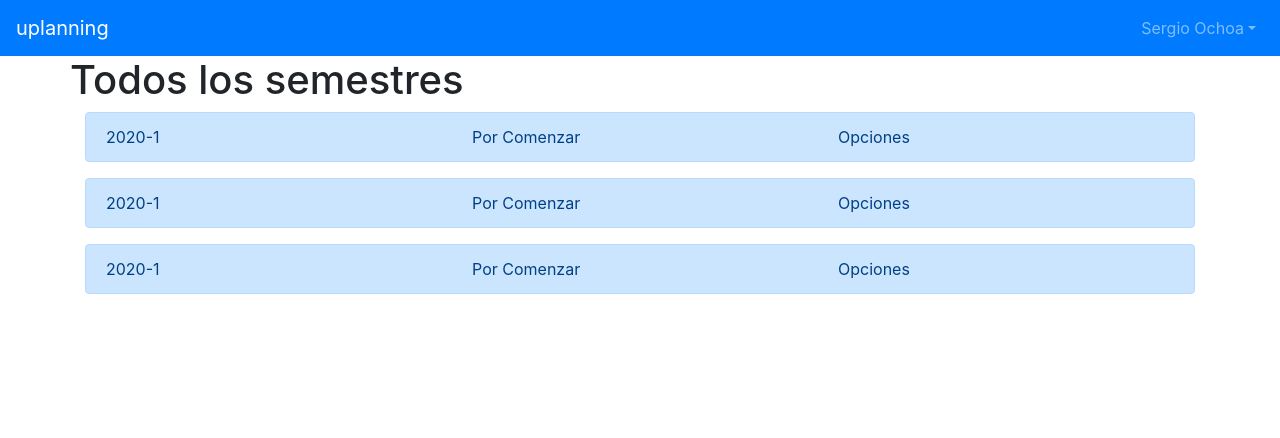
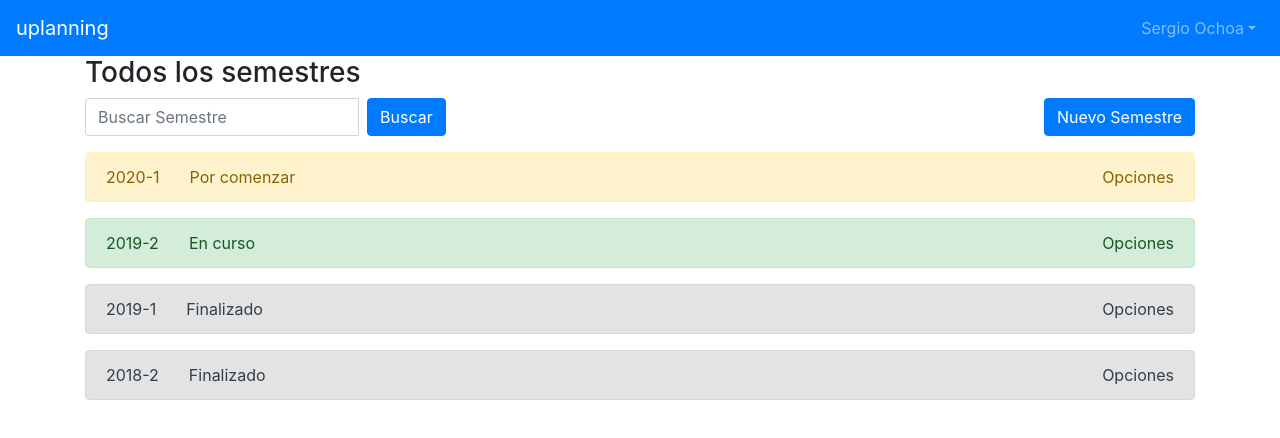
Before and after one commit to danielarayap/uplanning, a React (Create React App) app in the folder uplanning-app/: page /manage in a window 1280 px wide. Shown: the top 438 px of the page. Built offline with nearby package versions, Linux system fonts and the light colour scheme.

Commit message:
added styles to manager and adminsemester

```diff
--- a/uplanning-app/src/components/AdminCourse.js
+++ b/uplanning-app/src/components/AdminCourse.js
@@ -1,4 +1,6 @@
 import React from "react";
+import { Alert, Button, Container, Form, Row, Col } from "react-bootstrap";
+
 
 class DifferentDayEvaluation extends React.Component {
   render() {
@@ -34,13 +36,15 @@ class Evaluation extends React.Component {
 
     const route = window.location.pathname + "/" + name.replace(" ", "+");
     return (
-      <a class="clickable-div" href={route}>
-        <div class="admin-course">
+		<Row>
+			<Col>
+				<Alert variant="primary">
 					{name}
           			<SameDateEvaluation start={start} end={end} />
 					<DifferentDayEvaluation start={start} end={end} />
-        </div>
-      </a>
+				</Alert>
+			</Col>
+	  	</Row>
     )
   }
 }
@@ -61,8 +65,7 @@ export default class AdminCourse extends React.Component {
                           "CC3003":"Bases de Datos",
                           "CC7001":"Electivo"}
     return (
-      <div>
-        <a href="/manage">Semestres</a> -> <a href={route_semester}>{year}-{semester}</a> -> <a href={route_course}>{course}-{section}</a>
+		<Container>
 		<div id="course-info">
           <h4>{courses_dict[course]}</h4>
           <p>Sección {section}
@@ -74,8 +77,6 @@ export default class AdminCourse extends React.Component {
           Miércoles 10:15 - 12:00 <br/>
           Viernes 10:15 - 12:00
           </p>
-        </div>
-
         <div id="course-desc">
           Descripción de carga para auxiliar/ayudante
           <br/>
@@ -85,9 +86,9 @@ export default class AdminCourse extends React.Component {
         <br/>
 
         <h5>Evaluaciones</h5>
-        <form action={route_new_eval}>
-          <input type="submit" value="Nueva Evaluación"/>
-        </form>
+        <Form action={route_new_eval}>
+			<Button type="submit"> Nueva Evaluación</Button>
+		</Form>
 
         <div id="course-evals">
           <h6>Controles</h6>
@@ -101,6 +102,8 @@ export default class AdminCourse extends React.Component {
           </div>
   </div>
 </div>
+		</Container>
+
     );
   }
 }
--- a/uplanning-app/src/components/AdminSemester.js
+++ b/uplanning-app/src/components/AdminSemester.js
@@ -35,7 +35,7 @@ export default class AdminCourses extends React.Component {
         <a href="/manage">Semestres</a> -> <a href={route_semester}>{year}-{semester}</a>
 
 		<Row>
-				<Col><h4>Cursos {year}-{semester}</h4></Col>
+				<Col><h3>Cursos {year}-{semester}</h3></Col>
 		</Row>
 		<Row className="mb-3">
 			<Col>
@@ -51,7 +51,7 @@ export default class AdminCourses extends React.Component {
 				</Form>
 			</Col>
 			<Col md="auto">
-				<Button>Nuevo Semestre</Button>
+				<Button>Nuevo Curso</Button>
 			</Col>
 		</Row>
         <Course name="Algoritmos y Estructuras de Datos" section="1" code="CC3001"/>
--- a/uplanning-app/src/components/Header.js
+++ b/uplanning-app/src/components/Header.js
@@ -56,7 +56,7 @@ class Header extends React.Component {
 //        </div>
 //      </nav>
 		<Navbar bg="primary" variant="dark">
-			<Navbar.Brand href="#" className="mr-auto">uplanning</Navbar.Brand>
+			<Navbar.Brand href="/" className="mr-auto">uplanning</Navbar.Brand>
 			<Nav>
 				<NavDropdown title="Sergio Ochoa" id="navbar-dropdown">
 					<NavDropdown.Item href="/manage">Administrar</NavDropdown.Item>
--- a/uplanning-app/src/components/Manager.js
+++ b/uplanning-app/src/components/Manager.js
@@ -1,35 +1,64 @@
 import React from "react";
 import List from  "./List"
 import NewSemester from "./NewSemester";
-import { Alert, Container, Col, Row } from 'react-bootstrap';
+import { Alert, Button, Container, Col, Row, Form, FormControl, InputGroup} from 'react-bootstrap';
 
 export default class Manager extends React.Component {
 	render() {
     	return (
     		<Container>
 				<Row>
-				<h1>Todos los semestres</h1>
+					<Col><h3>Todos los semestres</h3></Col>
 				</Row>
-			<SemesterItem/>
-			<SemesterItem/>
-			<SemesterItem/>
+				<Row className="mb-3">
+					<Col>
+						<Form inline className="mr-auto">
+							<InputGroup>
+								<FormControl
+									type="text"
+									placeholder="Buscar Semestre"
+									className="mr-sm-2"
+								/>
+								<Button type="submit">Buscar</Button>
+							</InputGroup>
+						</Form>
+					</Col>
+					<Col xs="auto">
+						<Button href="/manage/new_semester" className="btn btn-primary">Nuevo Semestre</Button>
+					</Col>
+				</Row>
+				<SemesterItem year="2020" semester="1" state="Por comenzar"/>
+				<SemesterItem year="2019" semester="2" state="En curso"/>
+				<SemesterItem year="2019" semester="1" state="Finalizado"/>
+				<SemesterItem year="2018" semester="2" state="Finalizado"/>
 			</Container>
     );
   }
 }
 
 class SemesterItem extends React.Component {
+	getVariant() {
+		switch(this.props.state) {
+			case "Por comenzar":
+				return "warning";
+			case "Finalizado":
+				return "secondary";
+			default:
+				return "success";
+		}
+	}
+
 	render() {
 		return (
-			<Alert variant="primary">
-			<Row variant="primary">
-				<Col>
-						2020-1
+			<Alert variant={this.getVariant()}>
+				<Row>
+					<Col xs="auto">
+						{this.props.year}-{this.props.semester}
 					</Col>
 					<Col>
-						Por Comenzar
+						{this.props.state}
 					</Col>
-				<Col>
+					<Col xs="auto">
 						Opciones
 					</Col>
 				</Row>
```
Lines whose indentation alone changed are shown as unchanged.
